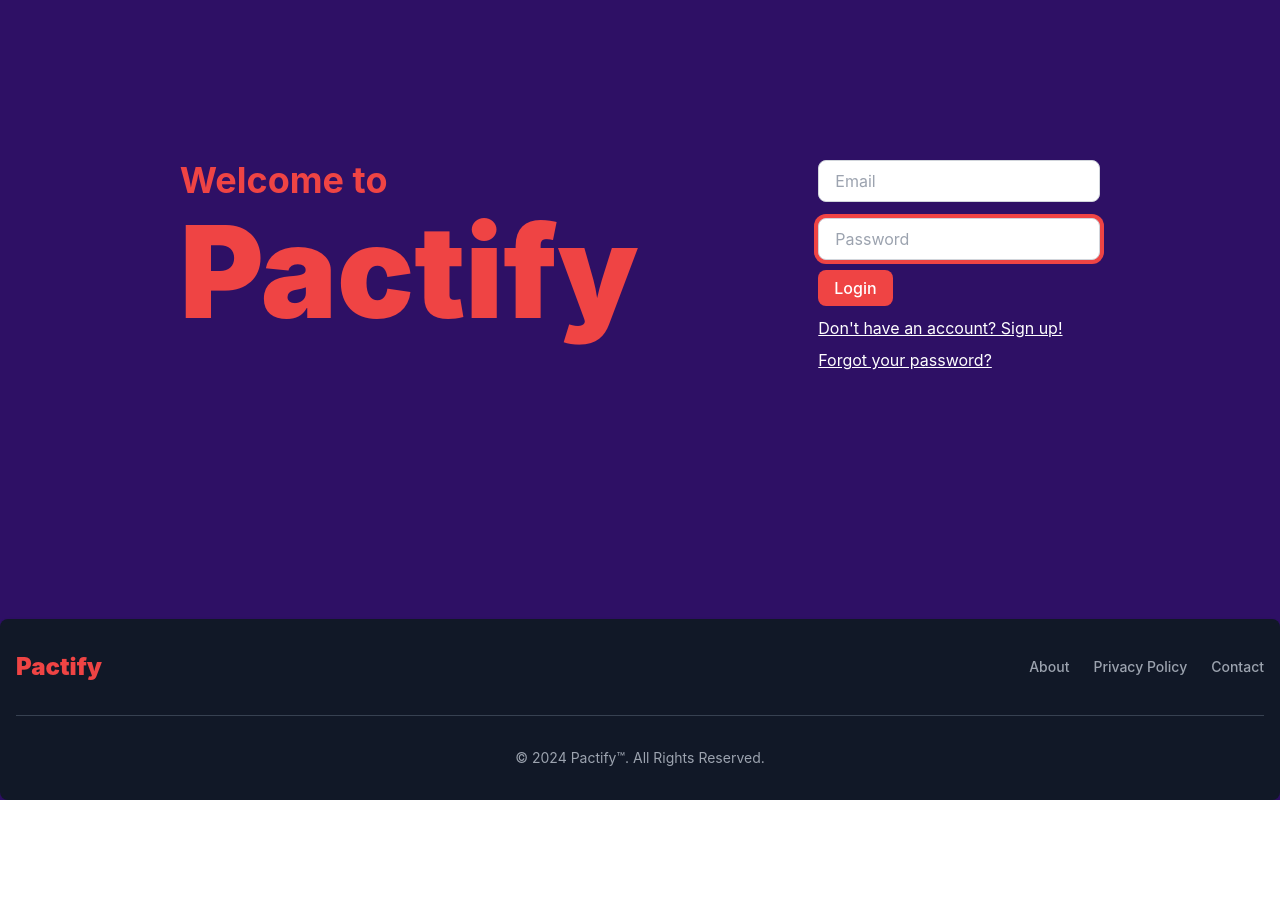
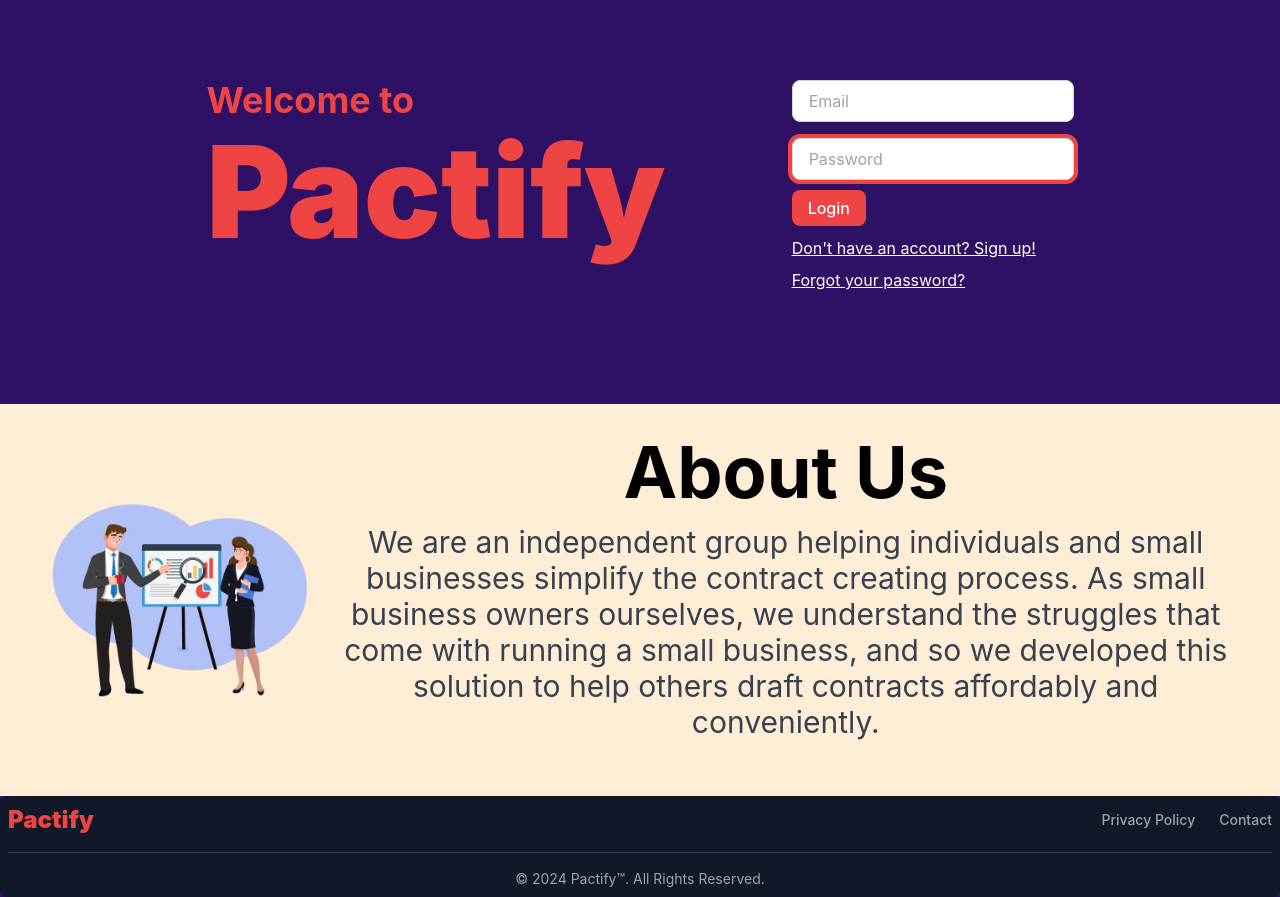
Before and after one commit to UofT-UTSC-CS-sandbox/pactify, a React (Create React App) app in the folder pactify-app/: page / in a window 1280 px wide. Before the commit the page ends 800 px from the top, so only its background shows below. Built offline with nearby package versions, Linux system fonts and the light colour scheme.

Commit message:
About Us section added, minor design changes

```diff
--- /dev/null
+++ b/pactify-app/src/Components/aboutUs.jsx
@@ -0,0 +1,28 @@
+import React from "react";
+import img from "../business_people.png";
+
+function AboutUs () {
+    return (
+        <div className="flex flex-row justify-evenly bg-orange-100 p-8 mt-8">
+            <div className="flex justify-center">
+                    <img
+                    src={img}
+                    alt="About Us"
+                    className="m-auto"
+                    />
+            </div>
+            <div className="text-center rounded-lg">
+                <h2 className="text-7xl font-bold mb-4">About Us</h2>
+                <p className="text-gray-700 mb-6 text-3xl">
+                    We are an independent group helping individuals and small businesses
+                    simplify the contract creating process. As small business owners
+                    ourselves, we understand the struggles that come with running a small
+                    business, and so we developed this solution to help others draft
+                    contracts affordably and conveniently.
+                </p>
+            </div>
+        </div>
+  );
+};
+
+export default AboutUs;
--- a/pactify-app/src/Components/footer.jsx
+++ b/pactify-app/src/Components/footer.jsx
@@ -3,15 +3,12 @@ import React from "react";
 function Footer() {
     return (
         <footer class=" rounded-lg shadow bg-gray-900">
-                <div class="w-full max-w-screen-xl mx-auto p-4 md:py-8">
+            <div class="w-full max-w-screen-xl mx-auto p-2">
                 <div class="sm:flex sm:items-center sm:justify-between">
-                        <a href="/" class="flex items-center mb-4 sm:mb-0 space-x-3 rtl:space-x-reverse">
+                    <a href="/" class="flex items-center mb-2 sm:mb-0 space-x-3 rtl:space-x-reverse">
                         <span class="self-center text-2xl  whitespace-nowrap text-red-500 font-black">Pactify</span>
                     </a>
                     <ul class="flex flex-wrap items-center mb-6 text-sm font-medium  sm:mb-0 text-gray-400">
-                            <li>
-                                <a href="#" class="hover:underline me-4 md:me-6">About</a>
-                            </li>
                         <li>
                             <a href="#" class="hover:underline me-4 md:me-6">Privacy Policy</a>
                         </li>
@@ -20,7 +17,7 @@ function Footer() {
                         </li>
                     </ul>
                 </div>
-                    <hr class="my-6 sm:mx-auto border-gray-700 lg:my-8" />
+                <hr class="my-4 sm:mx-auto border-gray-700 lg:my-4" />
                 <span class="block text-sm sm:text-center text-gray-400">© 2024 <a href="/" class="hover:underline">Pactify™</a>. All Rights Reserved.</span>
             </div>
         </footer>
--- a/pactify-app/src/Components/forgotPassword.jsx
+++ b/pactify-app/src/Components/forgotPassword.jsx
@@ -5,7 +5,7 @@ function ForgotPasswordPage(){
     return (
         <div className="min-h-screen flex flex-col justify-between bg-violet-950">
             <div className="flex items-center justify-center flex-grow">
-                <div className="bg-amber-50 rounded-3xl shadow-lg p-8 w-full max-w-md">
+                <div className="bg-amber-50 rounded-3xl shadow-lg p-8 w-full max-w-md m-16">
                     <h2 className="text-3xl font-bold text-center mb-2">Change your password</h2>
                     <p className="text-center mb-6">Enter your information in the fields below</p>
                     <div className="space-y-4">
--- a/pactify-app/src/Components/login.jsx
+++ b/pactify-app/src/Components/login.jsx
@@ -1,10 +1,11 @@
 import React from 'react';
 import Footer from './footer';
+import AboutUs from './aboutUs';
 
 function LoginPage() {
     return (
         <div className="min-h-screen flex flex-col justify-between bg-violet-950">
-            <div className="flex flex-row justify-evenly place-content-start flex-wrap pt-40">
+            <div className="flex flex-row justify-evenly place-content-center flex-wrap p-20">
                 <div>
                     <h1 className="text-4xl text-red-500 font-bold mb-2">Welcome to</h1>
                     <h1 className="text-9xl text-red-500 font-black mb-6">Pactify</h1>
@@ -45,6 +46,7 @@ function LoginPage() {
                     </p>
                 </div>
             </div>
+            <AboutUs />
             <Footer />
         </div>
     );
--- a/pactify-app/src/Components/signup.jsx
+++ b/pactify-app/src/Components/signup.jsx
@@ -45,7 +45,7 @@ function SignupPage() {
     return (
         <div className="min-h-screen flex flex-col justify-between bg-violet-950">
             <div className="flex items-center justify-center flex-grow">
-                <div className="bg-amber-50 rounded-3xl shadow-lg p-8 w-full max-w-md">
+                <div className="bg-amber-50 rounded-3xl shadow-lg p-8 w-full max-w-md m-16">
                     <h2 className="text-3xl font-bold text-center mb-2">Create An Account</h2>
                     <p className="text-center mb-6">Enter your information in the fields below</p>
                     <div className="space-y-4">
```
Also changed, not shown: pactify-app/src/business_people.png (added). Lines whose indentation alone changed are shown as unchanged.
